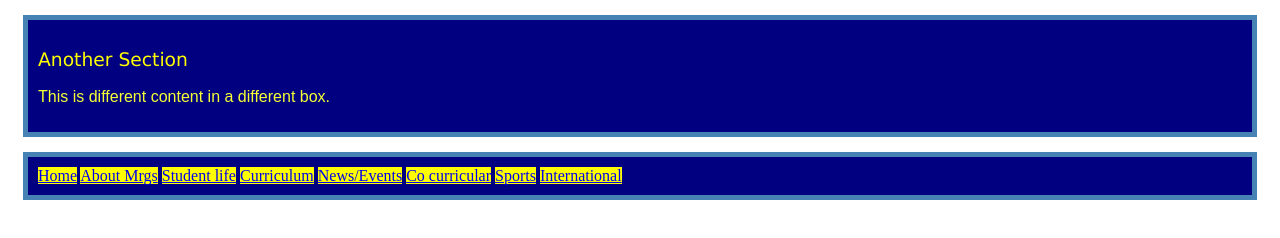
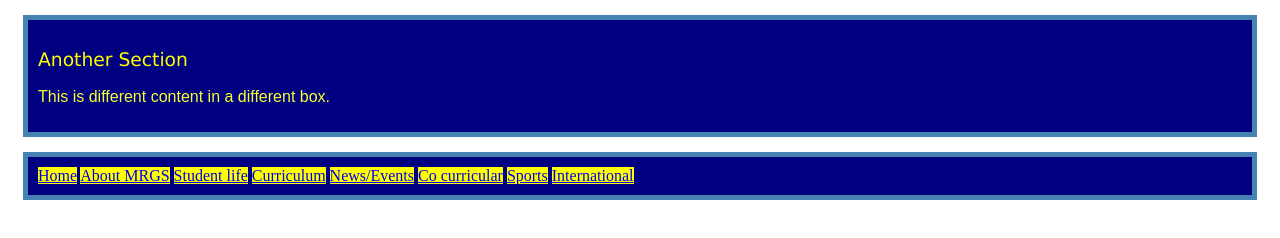
Before and after one commit to QQQQayyum/Codes, a plain HTML site: page index.html in a window 1280 px wide. Shown: the part 200-438 px from the top of the page. Drawn offline with Linux system fonts and the light colour scheme.

Commit message:
whole website

```diff
--- a/index.html
+++ b/index.html
@@ -21,7 +21,7 @@
        <div class="another-box2">
         <nav class="nav-links">
             <a href="#">Home</a>
-            <a href="#">About Mrgs</a>
+            <a href="#">About MRGS</a>
             <a href="#">Student life</a>
             <a href="#">Curriculum</a>
             <a href="#">News/Events</a>
@@ -29,6 +29,7 @@
             <a href="#">Sports</a>
             <a href="#">International</a>
 
+
         </nav>
 
 </body>
```
